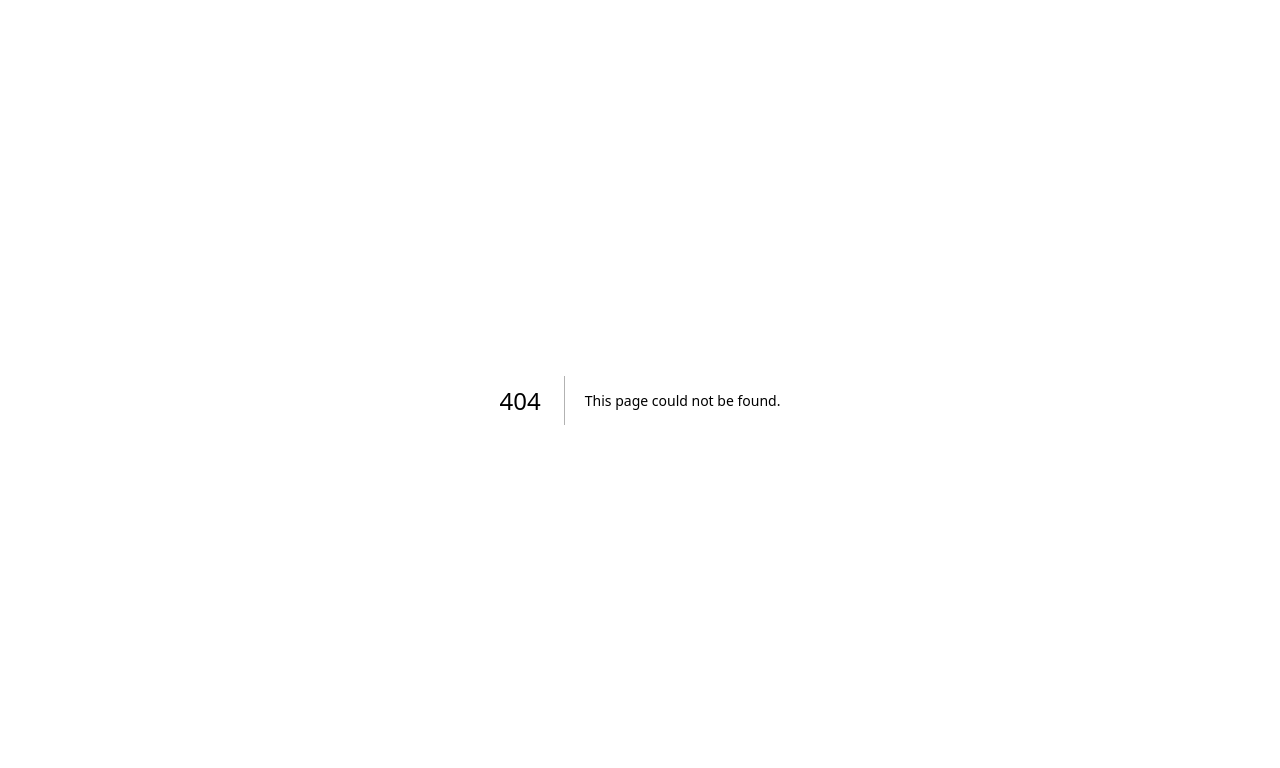
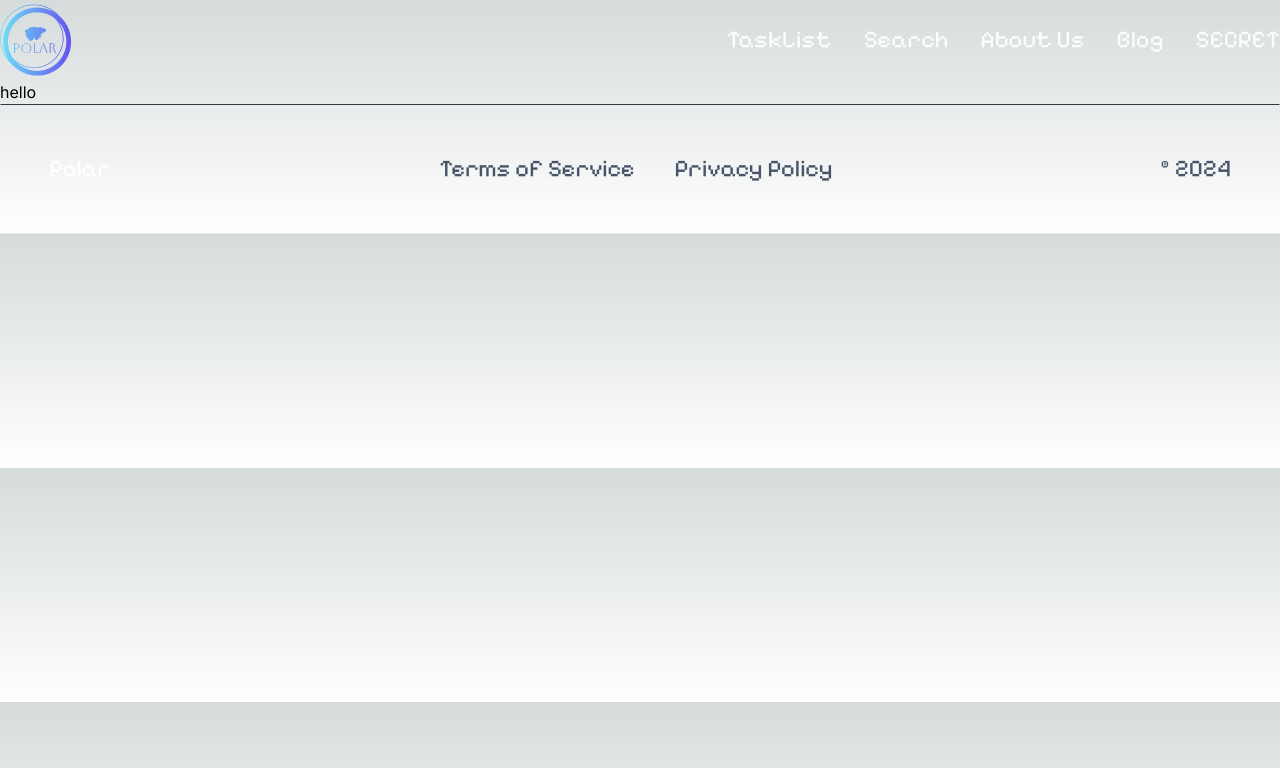
Before and after one commit to SHasan59/Polar, a Next.js app: page /pricechecker in a window 1280 px wide. Before the commit this address had no page. Shown: the top 768 px of the page. Built offline with nearby package versions, Linux system fonts and the light colour scheme.

Commit message:
setup layout for price checker

```diff
--- /dev/null
+++ b/src/app/components/pricecheckermain.tsx
@@ -0,0 +1,7 @@
+import React from 'react';
+
+const PriceChecker = () => {
+  return <p>hello</p>;
+};
+
+export default PriceChecker;
--- /dev/null
+++ b/src/app/pricechecker/page.tsx
@@ -0,0 +1,19 @@
+import Footer from '../components/Footer';
+import Navigation from '../components/Navigation';
+import PriceChecker from '../components/pricecheckermain';
+
+export default function Home() {
+  return (
+    <main>
+      <>
+        <>
+          <Navigation />
+        </>
+        <PriceChecker />
+
+        <></>
+        <Footer />
+      </>
+    </main>
+  );
+}
```
